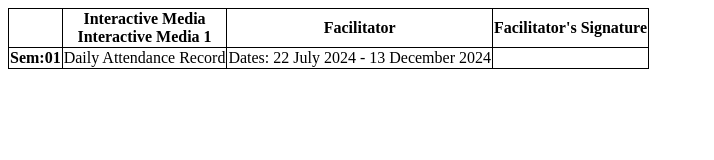
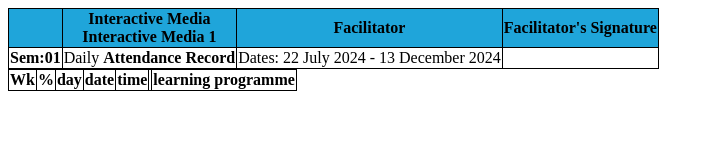
Before and after one commit to Reklam41/register, a plain HTML site: page index.html in a window 1280 px wide. Shown: the whole page, without its empty margins (0-714 px from the left). Drawn offline with Linux system fonts and the light colour scheme.

Commit message:
added the second table haedings

```diff
--- a/index.html
+++ b/index.html
@@ -9,7 +9,7 @@
   <body>
     <main>
       <table>
-        <tr>
+        <tr class="header">
           <th></th>
           <th>
             Interactive Media <br />
@@ -20,8 +20,19 @@
         </tr>
         <tr>
           <th>Sem:01</th>
-          <td>Daily Attendance Record</td>
+          <td>Daily <strong>Attendance Record</strong></td>
           <td>Dates: 22 July 2024 - 13 December 2024</td>
+        </tr>
+      </table>
+      <table>
+        <tr>
+          <th>Wk</th>
+          <th>%</th>
+          <th>day</th>
+          <th>date</th>
+          <th>time</th>
+          <th></th>
+          <th>learning programme</th>
         </tr>
       </table>
     </main>
--- a/main.css
+++ b/main.css
@@ -4,3 +4,7 @@ td {
   border: 1px solid black;
   border-collapse: collapse;
 }
+
+.header {
+  background-color: rgb(31, 165, 218);
+}
```
